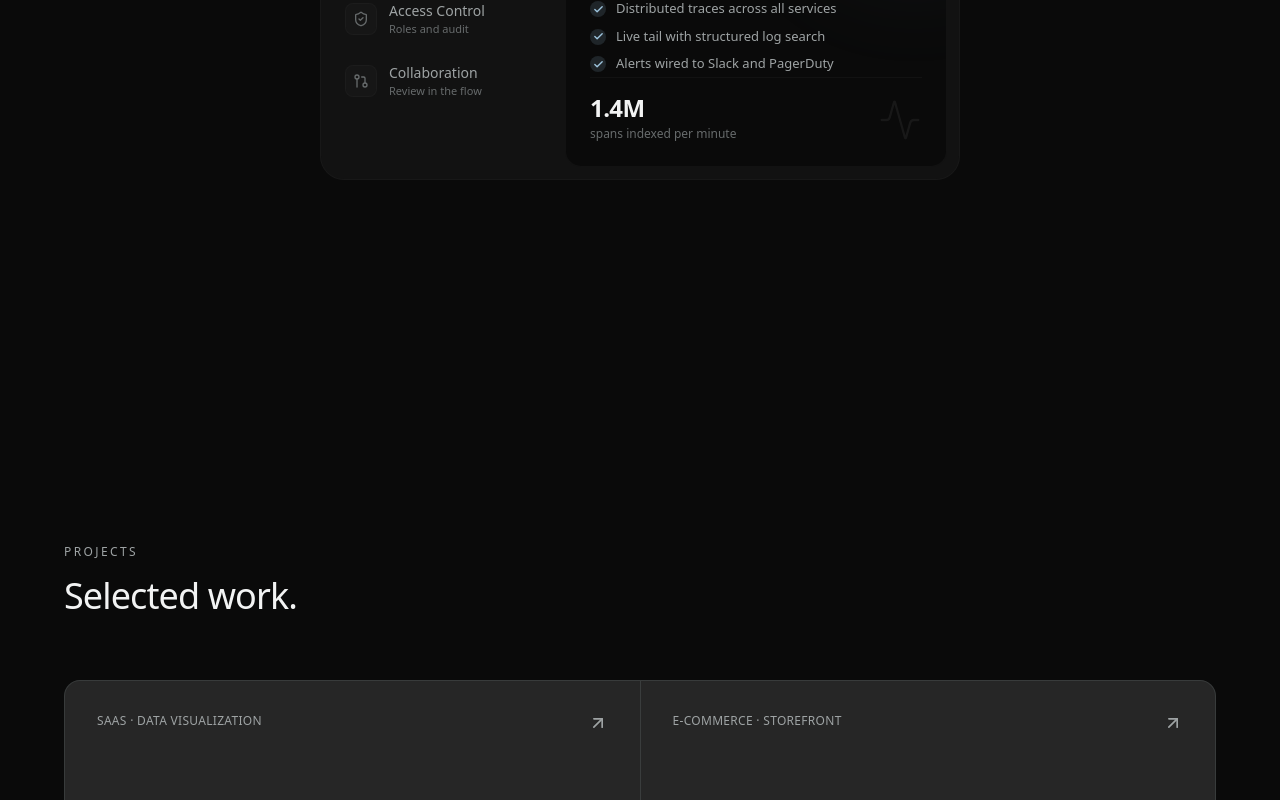
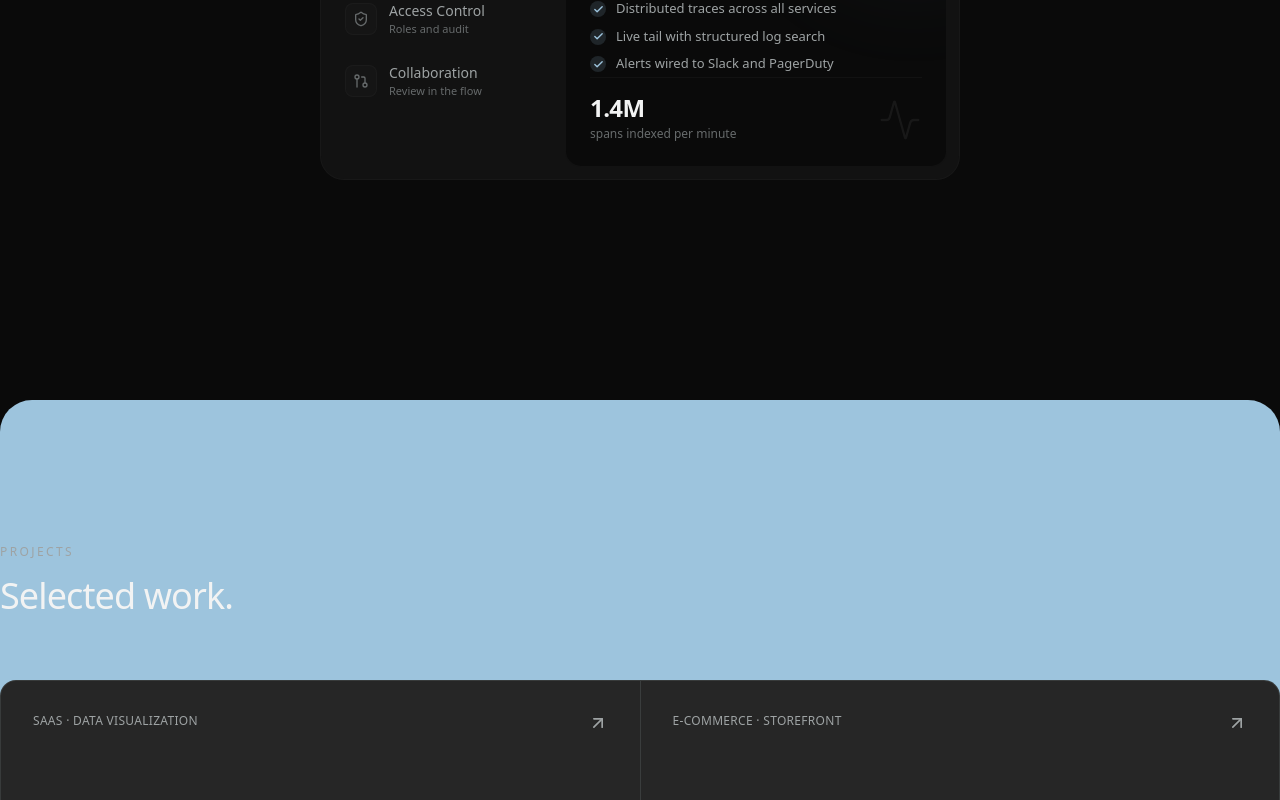
Before and after one commit to ellaheKhawari/ellahe-portfolio, a Next.js app: page / in a window 1280 px wide. Shown: the part 2000-2800 px from the top of the page. Built offline with nearby package versions, Linux system fonts and the light colour scheme; a web font is replaced by a local one.

Commit message:
Add: animation between Skill section & Projects Section

```diff
--- a/app/page.tsx
+++ b/app/page.tsx
@@ -14,8 +14,10 @@ export default function Home() {
       <main className="overflow-x-clip">
         <Hero />
         <About />
-        <Skills />
-        <Projects />
+        <div className="relative">
+          <Skills />
+          <Projects />
+        </div>
         <LearningJourney />
         <Contact />
       </main>
--- a/components/sections/About.tsx
+++ b/components/sections/About.tsx
@@ -8,7 +8,7 @@ export function About() {
   const { t } = useDictionary();
 
   return (
-    <section id="about" className="min-h-screen mx-auto max-w-6xl py-28 md:py-36">
+    <section id="about" className="min-h-screen mx-auto w-full py-28 md:py-36">
       <div className="grid gap-12 md:grid-cols-[0.9fr_1.1fr] md:gap-20">
         <motion.div
           initial={{ opacity: 0, y: 20 }}
--- a/components/sections/Hero.tsx
+++ b/components/sections/Hero.tsx
@@ -70,17 +70,6 @@ export function Hero() {
           </a>
         </motion.div>
       </div>
-
-      <motion.a
-        href="#about"
-        initial={{ opacity: 0 }}
-        animate={{ opacity: 1 }}
-        transition={{ duration: 0.6, delay: 0.9 }}
-        className="absolute bottom-8 inset-s-1/2 hidden -translate-x-1/2 flex-col items-center gap-2 text-xs uppercase tracking-widest text-muted-foreground md:flex"
-      >
-        {t.hero.scroll}
-        <ArrowDown className="size-4 animate-bounce" />
-      </motion.a>
     </section>
   );
 }
--- a/components/sections/Projects.tsx
+++ b/components/sections/Projects.tsx
@@ -9,7 +9,7 @@ export function Projects() {
   const { t } = useDictionary();
 
   return (
-    <section id="projects" className="min-h-screen mx-auto max-w-6xl py-28 md:py-36">
+    <section id="projects" className="sticky top-0 z-10 min-h-screen mx-auto w-full py-28 md:py-36 bg-mist rounded-tr-4xl  rounded-tl-4xl">
       <motion.div
         initial={{ opacity: 0, y: 20 }}
         whileInView={{ opacity: 1, y: 0 }}
--- a/components/sections/Skills.tsx
+++ b/components/sections/Skills.tsx
@@ -95,7 +95,7 @@ export function Skills({
   const CurrentIcon = current.icon;
 
   return (
-    <section className="flex w-full h-dvh justify-center items-center" >
+    <section className="sticky top-0 z-0 flex w-full h-dvh justify-center items-center" >
       <div
       role="tablist"
       aria-label="Skills"
```
